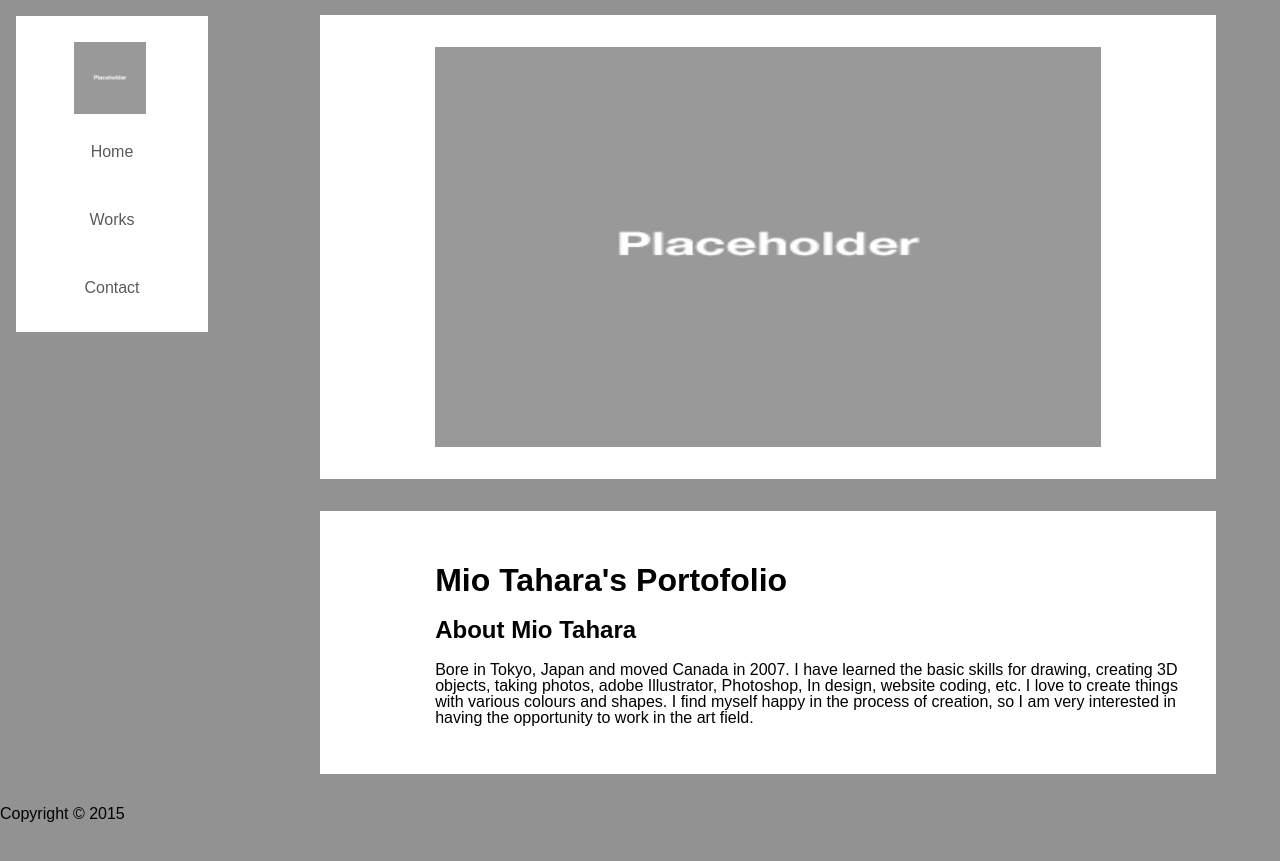
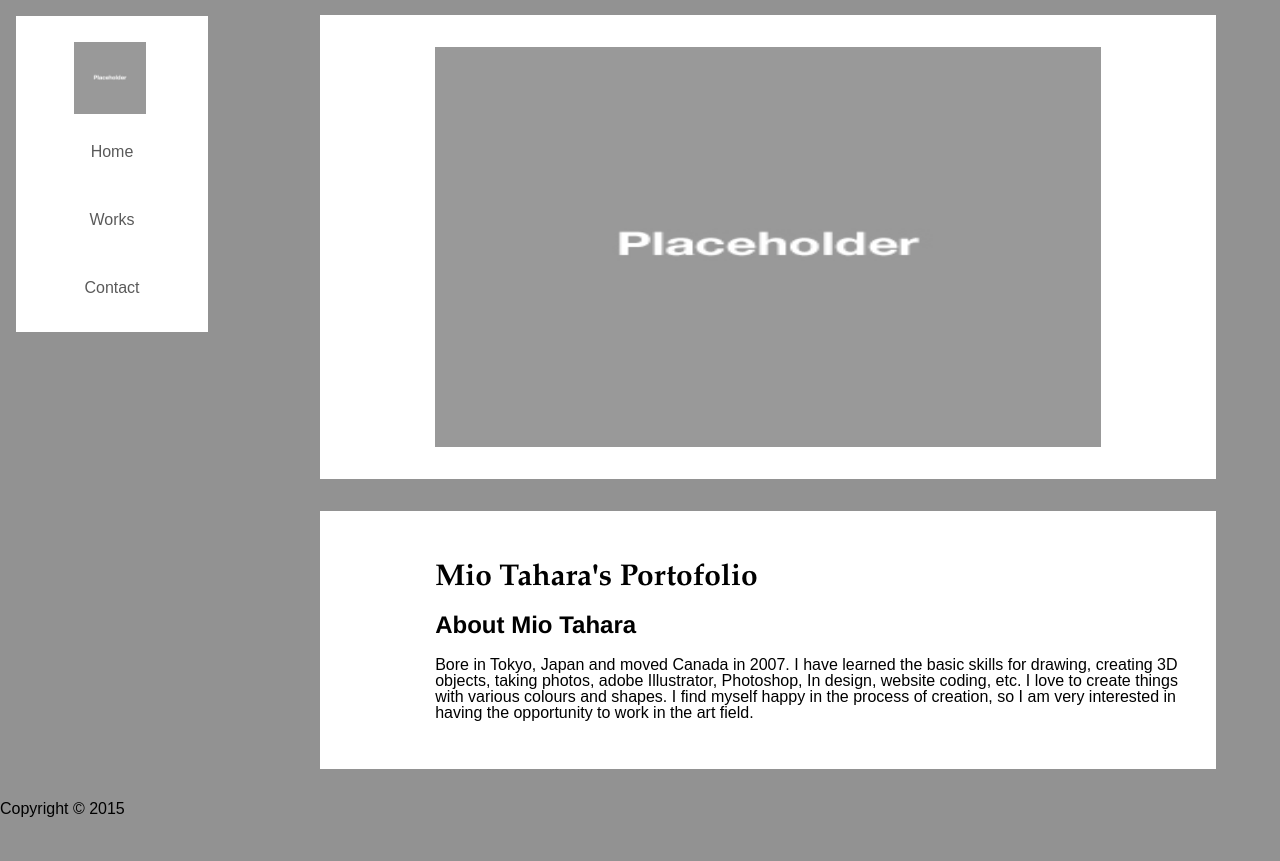
Before and after one commit to taha0012/portfolio, a Jekyll site: the page built from index.html, in a window 1280 px wide. Shown: the top 861 px of the page. Built offline with Jekyll 4.4.1, drawn with Linux system fonts in a browser that asks for light colours; Markdown is read by kramdown in place of the engine named in the settings.

Commit message:
add font family

```diff
--- a/css/general.css
+++ b/css/general.css
@@ -23,6 +23,13 @@
 	padding: 0;
 	width: 100%;
 	min-width: 15rem;
+}
+h1 {
+	font-family: Baskerville, "Palatino Linotype", Palatino, "Century Schoolbook L", "Times New Roman", serif;
+	font-size: 30px;
+}
+h2 {
+	font-family:Avenir, Gotham, "Helvetica Neue", Helvetica, Arial, sans-serif;
 }
 
 @media only screen and (min-width: 100em){
```
Also changed, not shown: 1 other file.
